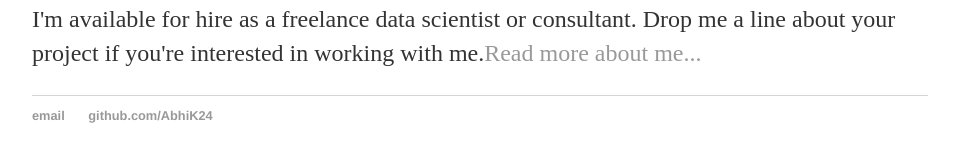
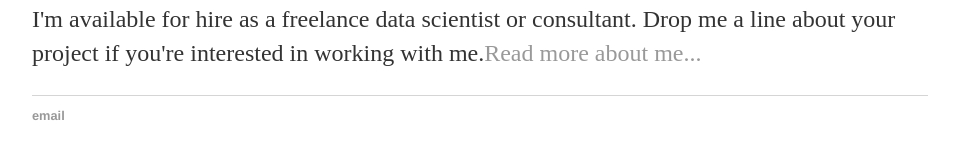
Before and after one commit to AbhiK24/abhik24.github.io, a Jekyll site: the page built from index.html, in a window 1280 px wide. Shown: the part 257-419 px from the top of the page, without its empty margins (160-1115 px from the left). Built offline with Jekyll 4.4.1, drawn with Linux system fonts in a browser that asks for light colours.

```diff
--- a/_layouts/default.html
+++ b/_layouts/default.html
@@ -22,7 +22,7 @@
 			<footer>
 	    		<ul>
 	        		<li><a href="mailto:abhi.katte@gmail.com">email</a></li>
-	        		<li><a href="https://github.com/AbhiK24">github.com/AbhiK24</a></li>
+
 				</ul>
 			</footer>
 		</body>
```
